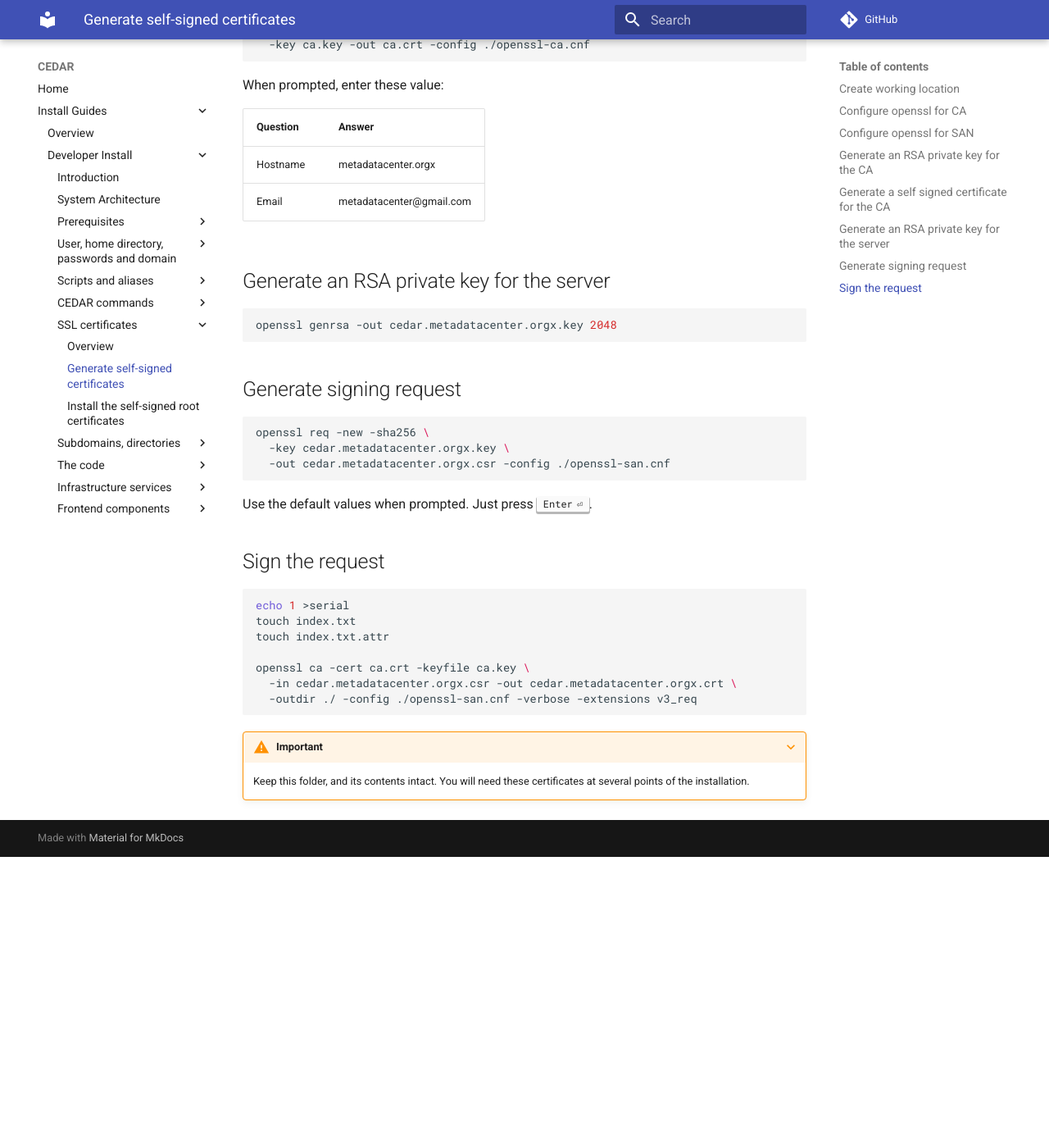
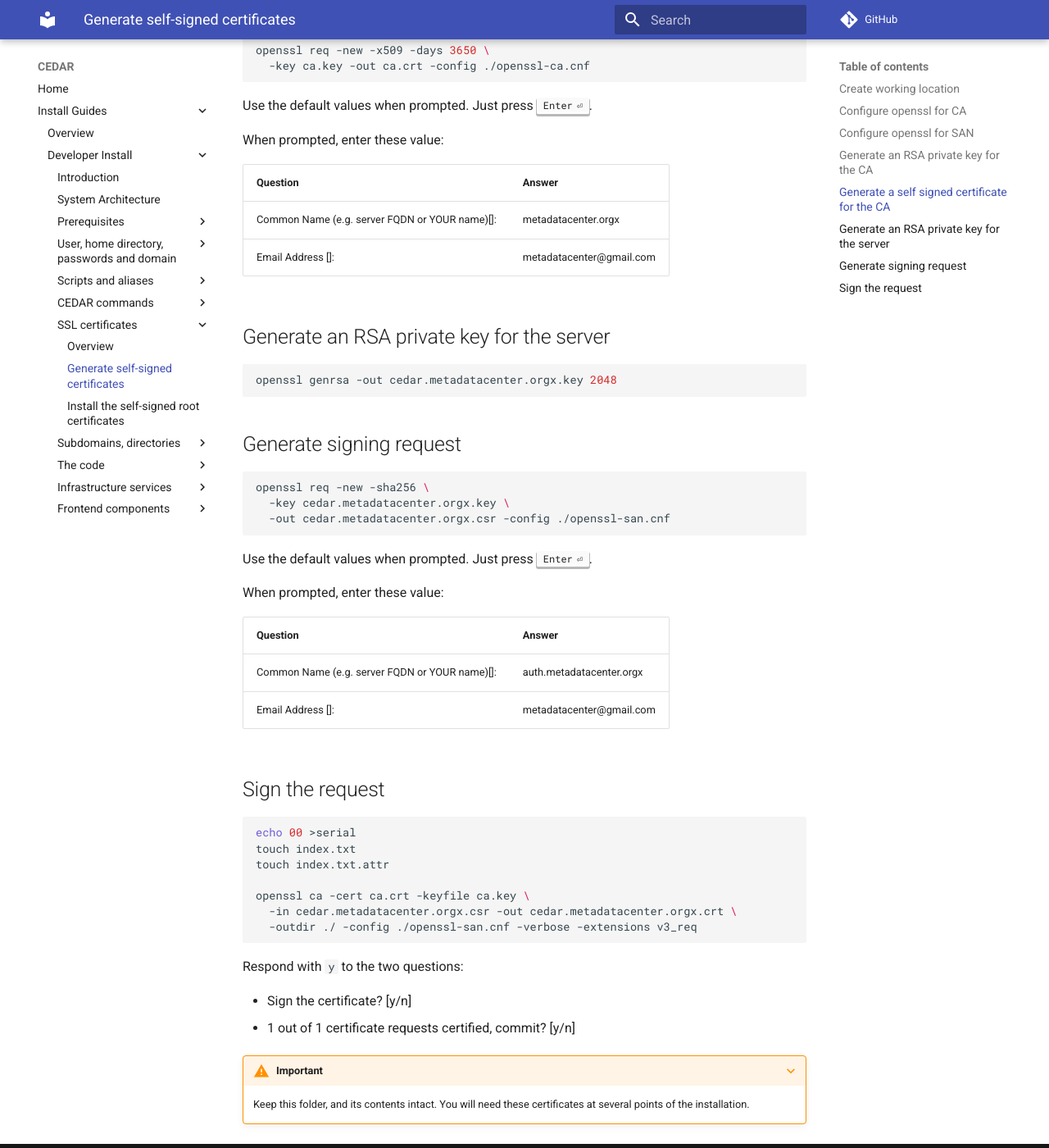
Before and after one commit to metadatacenter/cedar-mkdocs, an MkDocs documentation site: the page built from docs/install-developer/cert-self-signed.md, in a window 1280 px wide and 1400 px high, scrolled down 2038 px. Shown: the whole window at 82% size. Built offline with MkDocs 1.6.1 and Material for MkDocs 9.7.7, drawn with Linux system fonts in a browser that asks for light colours; comment, search, counter and statistics services are not loaded; before the commit the page ends 3083 px from its top, so only the background shows below that; some of the changed text lies outside the part shown.

Commit message:
Cert fix

````diff
--- a/docs/install-developer/cert-self-signed.md
+++ b/docs/install-developer/cert-self-signed.md
@@ -92,7 +92,7 @@ DNS.17  = worker.metadatacenter.orgx
 openssl genrsa -des3 -out ca.key 4096
 ```
 
-When asked, enter a `passphrase`. Remember this, since you will need to use it later.
+When asked, enter a `passphrase`. You could use `changeme`. Remember this, since you will need to use it later.
 
 ## Generate a self signed certificate for the CA
 
@@ -101,12 +101,14 @@ openssl req -new -x509 -days 3650 \
   -key ca.key -out ca.crt -config ./openssl-ca.cnf
 ```
 
+Use the default values when prompted. Just press ++return++.
+
 When prompted, enter these value:
 
 | Question                   | Answer                   |
 | -----------                | -----------              |
-| Hostname                   | metadatacenter.orgx      |
-| Email                      | metadatacenter@gmail.com |
+| Common Name (e.g. server FQDN or YOUR name)[]:                   | metadatacenter.orgx      |
+| Email Address []:                     | metadatacenter@gmail.com |
 
 
 ## Generate an RSA private key for the server
@@ -125,10 +127,17 @@ openssl req -new -sha256 \
 
 Use the default values when prompted. Just press ++return++.
 
+When prompted, enter these value:
+
+| Question                   | Answer                   |
+| -----------                | -----------              |
+| Common Name (e.g. server FQDN or YOUR name)[]:                   | auth.metadatacenter.orgx      |
+| Email Address []:                     | metadatacenter@gmail.com |
+
 ## Sign the request
 
 ```sh
-echo 1 >serial
+echo 00 >serial
 touch index.txt
 touch index.txt.attr
 
@@ -137,6 +146,11 @@ openssl ca -cert ca.crt -keyfile ca.key \
   -outdir ./ -config ./openssl-san.cnf -verbose -extensions v3_req
 ```
 
+Respond with `y` to the two questions:
+
+* Sign the certificate? [y/n]
+* 1 out of 1 certificate requests certified, commit? [y/n]
+
 ???+ warning "Important"
 
     Keep this folder, and its contents intact. You will need these certificates at several points of the installation.
````
